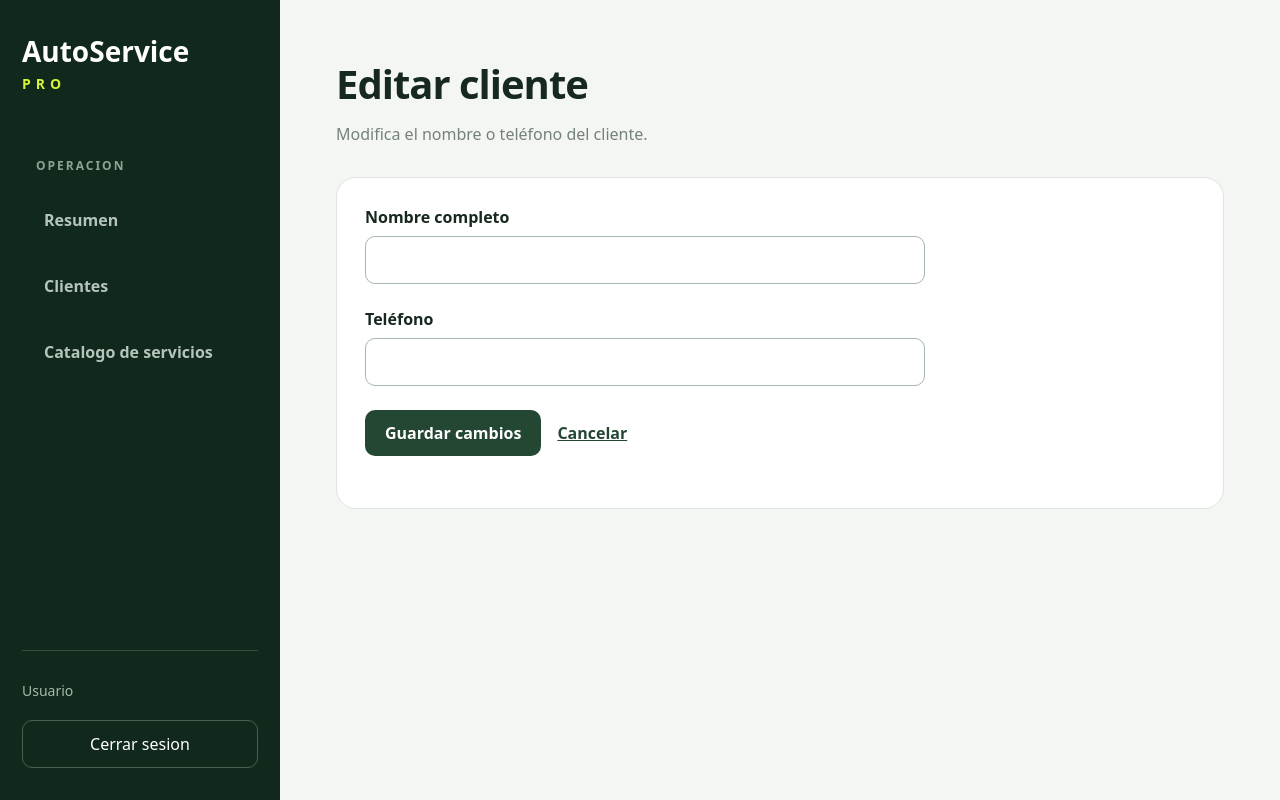
After one commit to x0ttik/AutoServicePro, a Laravel app: template AutoService-app/resources/views/clientes/edit.blade.php in a window 1280 px wide. The commit adds this page. Run offline with Laravel 12, Linux system fonts and the light colour scheme; the template is opened without the code that fills it, so the values that code supplies are empty.

Commit message:
Implementar registro consulta y edicion de clientes

```diff
--- a/AutoService-app/public/css/panel.css
+++ b/AutoService-app/public/css/panel.css
@@ -131,6 +131,150 @@
             background: white;
         }
 
+        .tabla-contenedor {
+            overflow-x: auto;
+        }
+
+        .tabla-clientes {
+            width: 100%;
+            border-collapse: collapse;
+            text-align: left;
+        }
+
+        .tabla-clientes th {
+            padding: 16px;
+            background: #edf3ed;
+            color: #34503f;
+            font-size: 14px;
+            font-weight: 700;
+        }
+
+        .tabla-clientes td {
+            padding: 18px 16px;
+            border-bottom: 1px solid #e5ebe5;
+            overflow-wrap: anywhere;
+        }
+
+        .tabla-clientes tbody tr:last-child td {
+            border-bottom: 0;
+        }
+
+        .tabla-clientes tbody tr:hover {
+            background: #f7faf5;
+        }
+
+        .tabla-clientes .tabla-vacia {
+            padding: 32px 16px;
+            text-align: center;
+            color: #748278;
+        }
+
+        .acciones-cliente {
+            display: flex;
+            align-items: center;
+            flex-wrap: wrap;
+            gap: 16px;
+            margin-bottom: 24px;
+        }
+
+        .boton-cliente {
+            display: inline-block;
+            padding: 12px 20px;
+            border: 0;
+            border-radius: 10px;
+            background: #244734;
+            color: white;
+            font: inherit;
+            font-weight: 600;
+            text-decoration: none;
+            cursor: pointer;
+        }
+
+        .boton-cliente:hover {
+            background: #11281c;
+        }
+
+        .boton-cliente:disabled {
+            opacity: 0.5;
+            cursor: not-allowed;
+        }
+
+        .formulario-cliente {
+            max-width: 560px;
+        }
+
+        .campo-cliente {
+            margin-bottom: 24px;
+        }
+
+        .campo-cliente label {
+            display: block;
+            margin-bottom: 8px;
+            font-weight: 600;
+        }
+
+        .campo-cliente input {
+            width: 100%;
+            padding: 12px 14px;
+            border: 1px solid #a6b6a9;
+            border-radius: 10px;
+            background: white;
+            color: #17291f;
+            font: inherit;
+        }
+
+        .campo-cliente input:focus-visible {
+            outline: 2px solid #244734;
+            outline-offset: 2px;
+        }
+
+        .enlace-cliente {
+            color: #244734;
+            font-weight: 600;
+        }
+
+        .error-cliente {
+            margin: 8px 0 0;
+            color: #a32727;
+            font-size: 14px;
+        }
+
+        .exito-cliente {
+            padding: 16px;
+            border: 1px solid #b7d5bc;
+            border-radius: 10px;
+            background: #eaf5ec;
+            color: #244734;
+        }
+
+        .ficha-cliente {
+            margin: 24px 0 32px;
+        }
+
+        .ficha-cliente dt {
+            margin-top: 20px;
+            color: #748278;
+            font-size: 14px;
+            font-weight: 600;
+        }
+
+        .ficha-cliente dd {
+            margin: 6px 0 0;
+            font-size: 18px;
+            overflow-wrap: anywhere;
+        }
+
+        .tabla-clientes th:last-child,
+        .tabla-clientes td:last-child {
+            text-align: right;
+        }
+
+        .tabla-clientes .boton-cliente {
+            padding: 8px 14px;
+            font-size: 14px;
+            white-space: nowrap;
+        }
+
         @media (max-width: 760px) {
             .panel {
                 flex-direction: column;
--- /dev/null
+++ b/AutoService-app/resources/views/clientes/edit.blade.php
@@ -0,0 +1,75 @@
+@extends('layouts.app')
+
+@section('title', 'Editar cliente | AutoService Pro')
+
+@section('content')
+    <h1>Editar cliente</h1>
+
+    <p class="descripcion">
+        Modifica el nombre o teléfono del cliente.
+    </p>
+
+    <section class="tarjeta">
+        <form
+            class="formulario-cliente"
+            method="POST"
+            action="{{ route('clientes.update', ['cliente' => $cliente->id]) }}"
+        >
+            @csrf
+            @method('PUT')
+
+            <div class="campo-cliente">
+                <label for="name">Nombre completo</label>
+
+                <input
+                    type="text"
+                    id="name"
+                    name="name"
+                    value="{{ old('name', $cliente->name) }}"
+                    autocomplete="name"
+                    maxlength="150"
+                    required
+                >
+
+                @error('name')
+                    <p class="error-cliente" role="alert">
+                        {{ $message }}
+                    </p>
+                @enderror
+            </div>
+
+            <div class="campo-cliente">
+                <label for="phone">Teléfono</label>
+
+                <input
+                    type="tel"
+                    id="phone"
+                    name="phone"
+                    value="{{ old('phone', $cliente->phone) }}"
+                    autocomplete="tel"
+                    maxlength="20"
+                    required
+                >
+
+                @error('phone')
+                    <p class="error-cliente" role="alert">
+                        {{ $message }}
+                    </p>
+                @enderror
+            </div>
+
+            <div class="acciones-cliente">
+                <button type="submit" class="boton-cliente">
+                    Guardar cambios
+                </button>
+
+                <a
+                    href="{{ route('clientes.show', ['cliente' => $cliente->id]) }}"
+                    class="enlace-cliente"
+                >
+                    Cancelar
+                </a>
+            </div>
+        </form>
+    </section>
+@endsection
--- a/AutoService-app/routes/web.php
+++ b/AutoService-app/routes/web.php
@@ -40,6 +40,29 @@ Route::middleware('auth')->group(function () {
     Route::get('/clientes', [ClienteController::class, 'index'])
         ->name('clientes.index');
 
+    // Crear cliente nuevo
+    Route::get('/clientes/crear', [ClienteController:: class, 'create'])
+        -> name('clientes.create');
+
+    // Guardar cliente nuevo
+    Route::post('/clientes', [ClienteController:: class, 'store'])
+        -> name('clientes.store');
+
+    // Consultar cliente
+    Route::get('/clientes/{cliente}', [ClienteController::class, 'show'])
+        -> whereNumber('cliente')
+        -> name('clientes.show');
+
+    // Formulario de edicion
+    Route::get('/clientes/{cliente}/editar', [ClienteController::class, 'edit'])
+        -> whereNumber('cliente')
+        -> name('clientes.edit');
+
+    // Guardar cambios
+    Route::put('/clientes/{cliente}', [ClienteController:: class, 'update'])
+        -> whereNumber('cliente')
+        -> name('clientes.update');
+
     // Módulo de servicios - Cristopher
     Route::get('/servicios', [ServiceController::class, 'index'])
         ->name('services.index');
```
Also changed, not shown: AutoService-app/app/Http/Controllers/ClienteController.php (+59 -0 lines), AutoService-app/resources/views/clientes.blade.php (+49 -18 lines), AutoService-app/resources/views/clientes/create.blade.php (added, +74 -0 lines), AutoService-app/resources/views/clientes/show.blade.php (added, +45 -0 lines).
